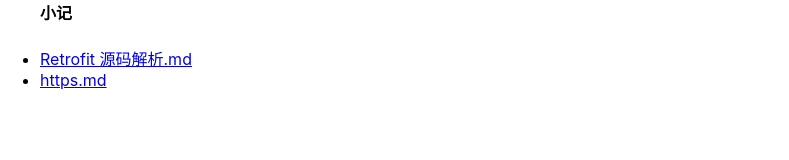
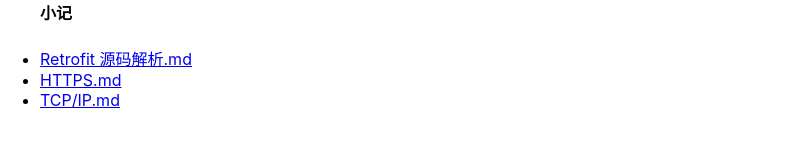
Before and after one commit to xaluoqone/xaluoqone.com, a React (Create React App) app: page / in a window 1280 px wide. Shown: the part 196-356 px from the top of the page, without its empty margins (0-789 px from the left). Built offline with nearby package versions, Linux system fonts and the light colour scheme; no server answers.

Commit message:
tcpip.md

```diff
--- a/src/App.tsx
+++ b/src/App.tsx
@@ -17,8 +17,12 @@
     url: 'https://github.com/xaluoqone/xaluoqone.com/blob/dev/public/docs/http/Retrofit%20%E6%BA%90%E7%A0%81%E8%A7%A3%E6%9E%90.md',
   },
   {
-    name: 'https.md',
+    name: 'HTTPS.md',
     url: 'https://github.com/xaluoqone/Docs/blob/main/http/https.md',
+  },
+  {
+    name: 'TCP/IP.md',
+    url: 'https://github.com/xaluoqone/Docs/blob/main/http/tcp%24ip.md',
   },
 ]
 
```
